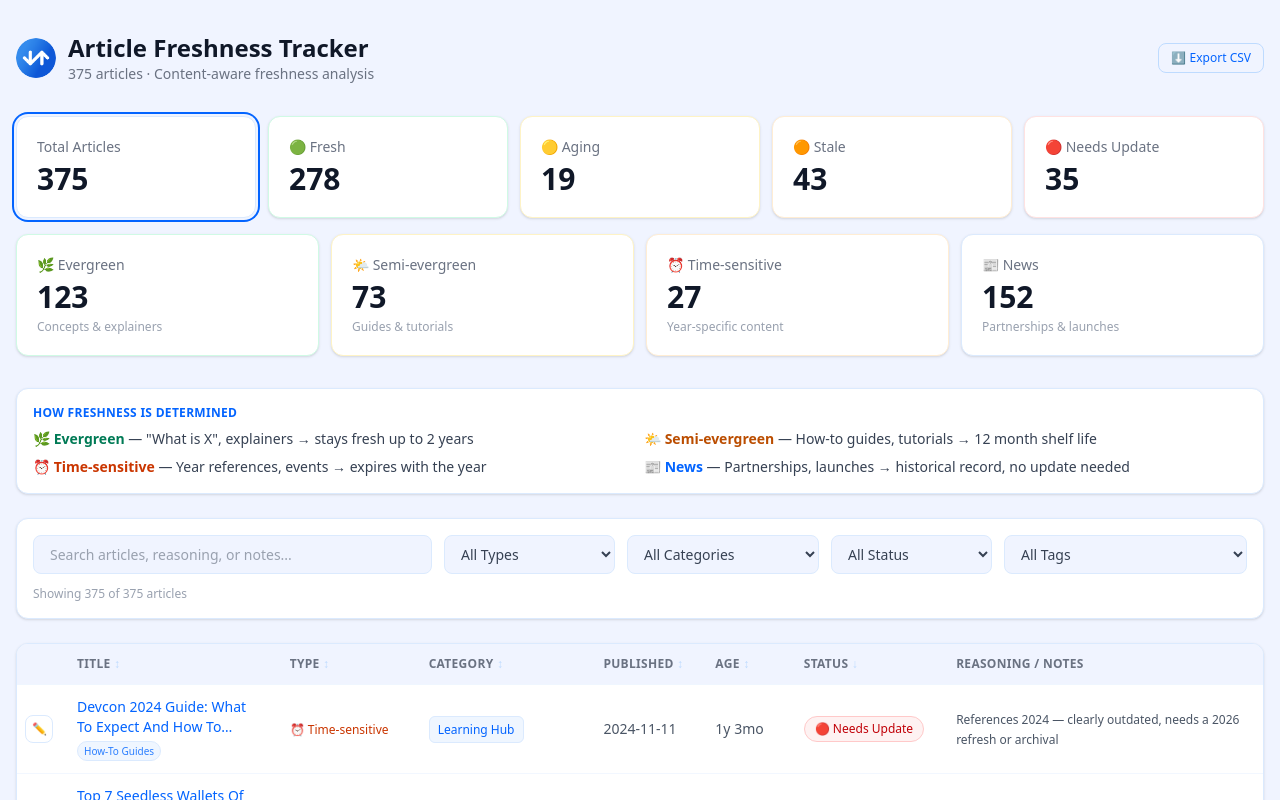
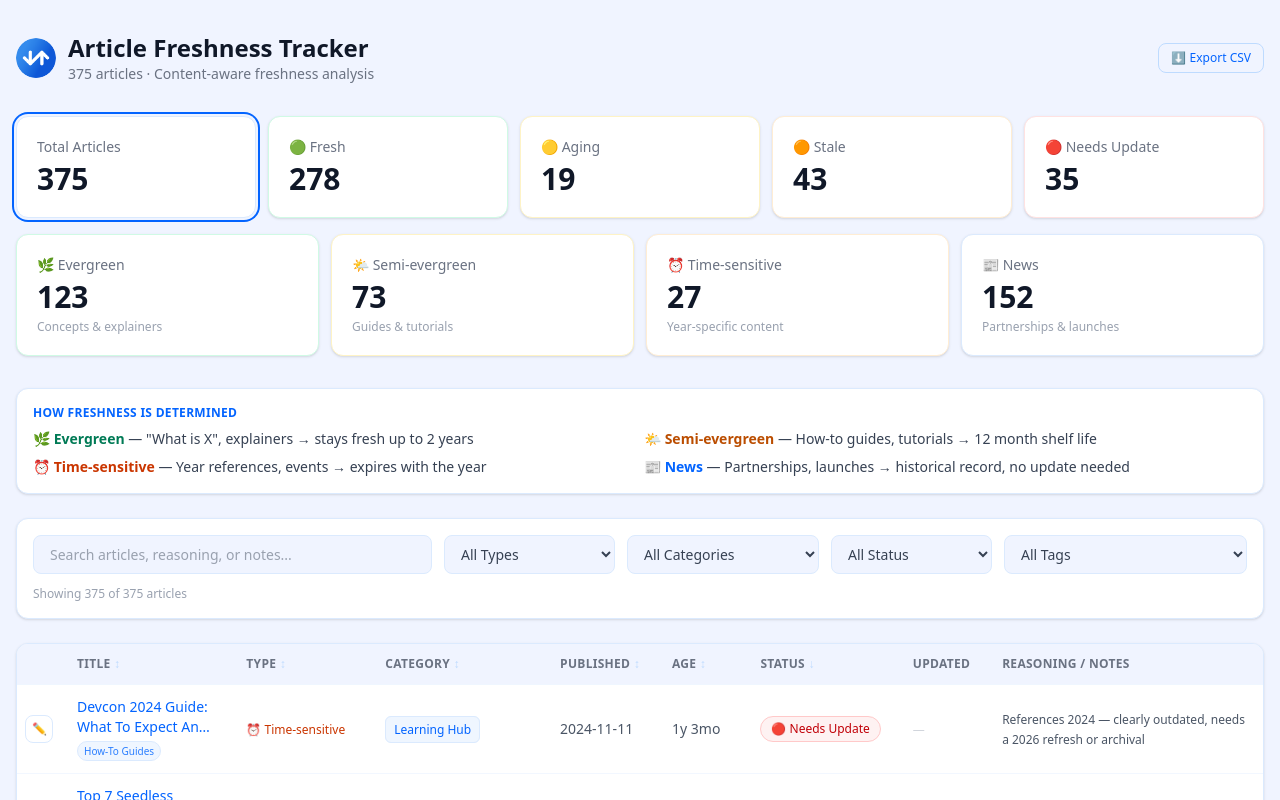
Before and after one commit to cutiecomi/transak-freshness-tracker, a Next.js app: page / in a window 1280 px wide. Shown: the top 800 px of the page. Built offline with nearby package versions, Linux system fonts and the light colour scheme.

Commit message:
📅 Add 'Last Updated' date field — editable in dialog, shown in table + CSV export

```diff
--- a/app/dashboard.tsx
+++ b/app/dashboard.tsx
@@ -26,6 +26,7 @@ type Override = {
   freshness?: Article["freshness"];
   reasoning?: string;
   notes?: string;
+  updatedDate?: string;
 };
 
 type Overrides = Record<number, Override>;
@@ -49,7 +50,7 @@ function escapeCsvField(val: string): string {
 }
 
 function downloadCSV(articles: Article[], overrides: Overrides) {
-  const headers = ["Title", "URL", "Publish Date", "Age (months)", "Content Type", "Category", "Tags", "Status", "Reasoning", "Notes"];
+  const headers = ["Title", "URL", "Publish Date", "Age (months)", "Content Type", "Category", "Tags", "Status", "Last Updated", "Reasoning", "Notes"];
   const rows = articles.map((a) => {
     const o = overrides[a.id];
     return [
@@ -61,6 +62,7 @@ function downloadCSV(articles: Article[], overrides: Overrides) {
       a.categories.join("; "),
       a.tags.join("; "),
       o?.freshness || a.freshness,
+      o?.updatedDate || "",
       o?.reasoning ?? a.reasoning,
       o?.notes || "",
     ].map(escapeCsvField).join(",");
@@ -84,6 +86,7 @@ function EditModal({ article, override, onSave, onClose }: {
   const [freshness, setFreshness] = useState(override.freshness || article.freshness);
   const [reasoning, setReasoning] = useState(override.reasoning ?? article.reasoning);
   const [notes, setNotes] = useState(override.notes ?? "");
+  const [updatedDate, setUpdatedDate] = useState(override.updatedDate ?? "");
 
   return (
     <div className="fixed inset-0 z-50 flex items-center justify-center p-4" onClick={onClose}>
@@ -132,6 +135,23 @@ function EditModal({ article, override, onSave, onClose }: {
               placeholder="Why does this article have this status?" />
           </div>
 
+          {/* Updated Date */}
+          <div className="mb-5">
+            <label className="block text-sm font-semibold text-gray-700 mb-2">Last Updated</label>
+            <div className="flex items-center gap-3">
+              <input type="date" value={updatedDate} onChange={(e) => setUpdatedDate(e.target.value)}
+                className="bg-[#f0f4ff] border border-blue-100 rounded-lg px-3 py-2 text-sm text-gray-800 focus:outline-none focus:border-[#0364FF] focus:ring-1 focus:ring-[#0364FF]/20" />
+              <button onClick={() => setUpdatedDate(new Date().toISOString().split("T")[0])}
+                className="text-xs px-3 py-2 rounded-lg border border-blue-200 text-[#0364FF] hover:bg-blue-50 transition-colors font-medium">
+                Set to today
+              </button>
+              {updatedDate && (
+                <button onClick={() => setUpdatedDate("")}
+                  className="text-xs text-gray-400 hover:text-red-500 transition-colors">Clear</button>
+              )}
+            </div>
+          </div>
+
           {/* Notes */}
           <div className="mb-6">
             <label className="block text-sm font-semibold text-gray-700 mb-2">Notes <span className="font-normal text-gray-400">(internal)</span></label>
@@ -152,7 +172,7 @@ function EditModal({ article, override, onSave, onClose }: {
                 className="px-4 py-2 text-sm rounded-lg border border-gray-200 text-gray-600 hover:bg-gray-50 transition-colors">
                 Cancel
               </button>
-              <button onClick={() => { onSave({ freshness, reasoning, notes: notes || undefined }); onClose(); }}
+              <button onClick={() => { onSave({ freshness, reasoning, notes: notes || undefined, updatedDate: updatedDate || undefined }); onClose(); }}
                 className="px-4 py-2 text-sm rounded-lg bg-[#0364FF] text-white font-medium hover:bg-blue-700 transition-colors">
                 Save changes
               </button>
@@ -414,6 +434,7 @@ export default function Dashboard({
                     {label} <span className="text-blue-200">{sortIcon(key)}</span>
                   </th>
                 ))}
+                <th className="text-left px-4 py-3 font-semibold text-xs uppercase tracking-wide text-gray-500 whitespace-nowrap">Updated</th>
                 <th className="text-left px-4 py-3 font-semibold text-xs uppercase tracking-wide text-gray-500 whitespace-nowrap">Reasoning / Notes</th>
               </tr>
             </thead>
@@ -464,6 +485,15 @@ export default function Dashboard({
                         {hasOverride && <span className="text-[10px] opacity-60">✎</span>}
                       </span>
                     </td>
+                    <td className="px-4 py-3 whitespace-nowrap">
+                      {overrides[article.id]?.updatedDate ? (
+                        <span className="text-xs px-2 py-1 rounded-md bg-emerald-50 text-emerald-700 border border-emerald-200 font-medium">
+                          {overrides[article.id].updatedDate}
+                        </span>
+                      ) : (
+                        <span className="text-gray-300 text-xs">—</span>
+                      )}
+                    </td>
                     <td className="px-4 py-3 min-w-[250px]">
                       <span className="text-xs text-gray-600 leading-relaxed">{article.reasoning}</span>
                       {noteText && (
```
